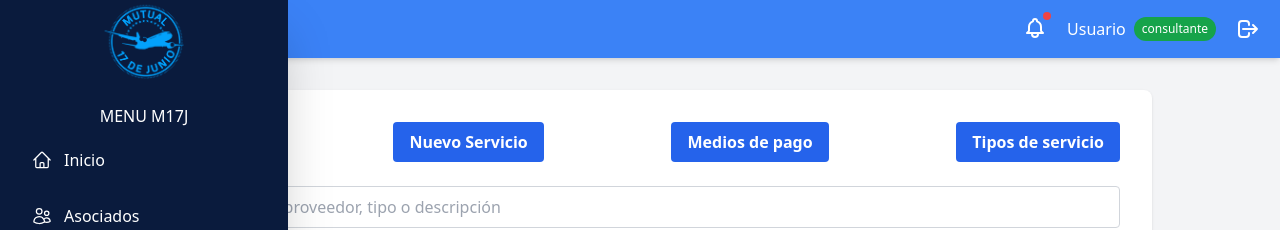
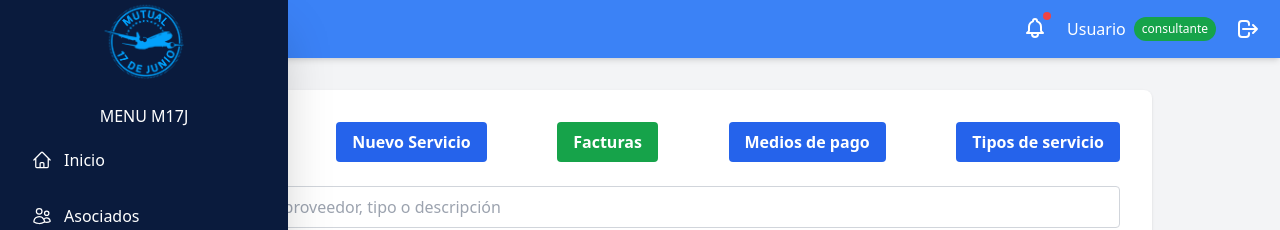
Before and after one commit to alanfrancoa/Mutual-17-Junio, a React (Create React App) app in the folder frontend/Mutual/: page /proveedores/servicios in a window 1280 px wide. Shown: the top 230 px of the page. Built offline with nearby package versions, Linux system fonts and the light colour scheme; no server answers.

Commit message:
agrego boton facturas

```diff
--- a/frontend/Mutual/src/pages/modules/suppliers/allServices.tsx
+++ b/frontend/Mutual/src/pages/modules/suppliers/allServices.tsx
@@ -79,6 +79,12 @@ const AllServicesPage: React.FC = () => {
               Nuevo Servicio
             </button>
             <button
+              onClick={() => navigate("/proveedores/facturas")}
+              className="bg-green-600 hover:bg-green-700 text-white px-4 py-2 rounded font-semibold"
+            >
+              Facturas
+            </button>
+            <button
               onClick={() => navigate("/proveedores/metodos-pago")}
               className="bg-blue-600 hover:bg-blue-700 text-white px-4 py-2 rounded font-semibold"
             >
```
